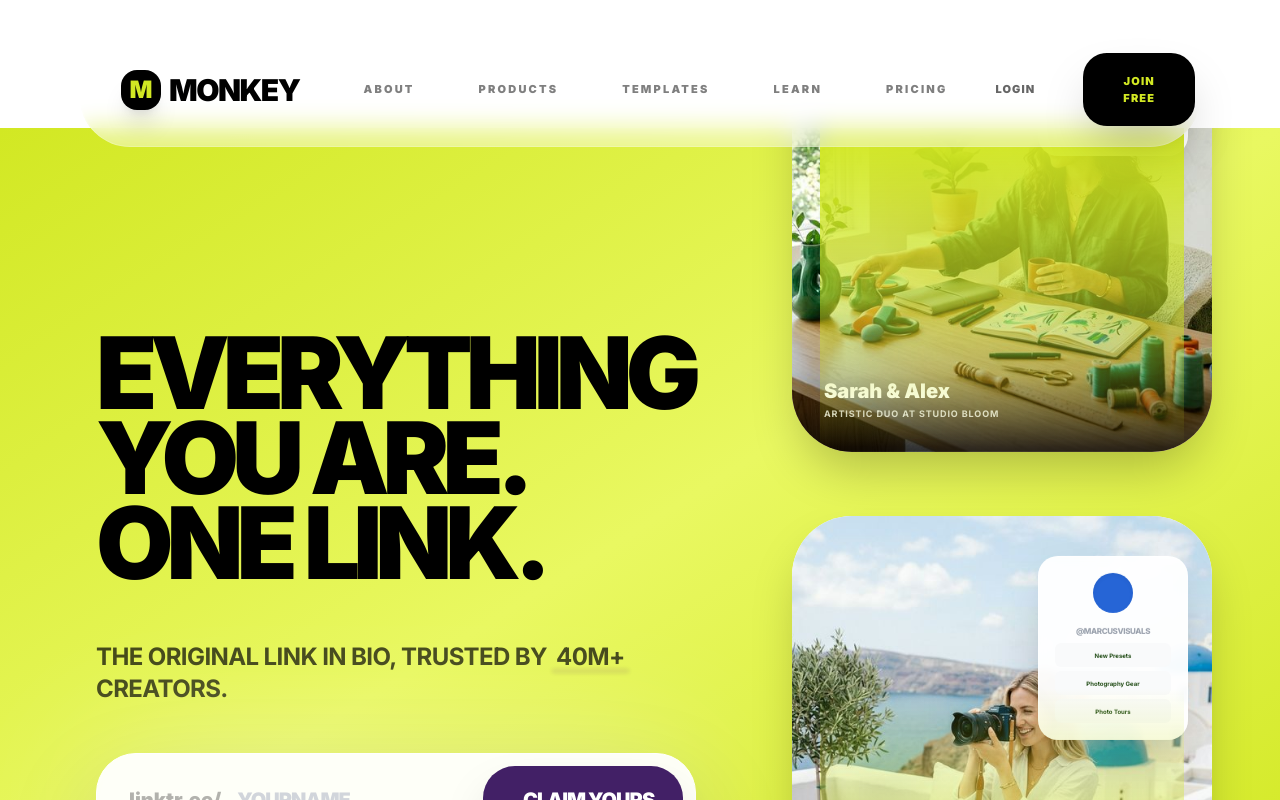
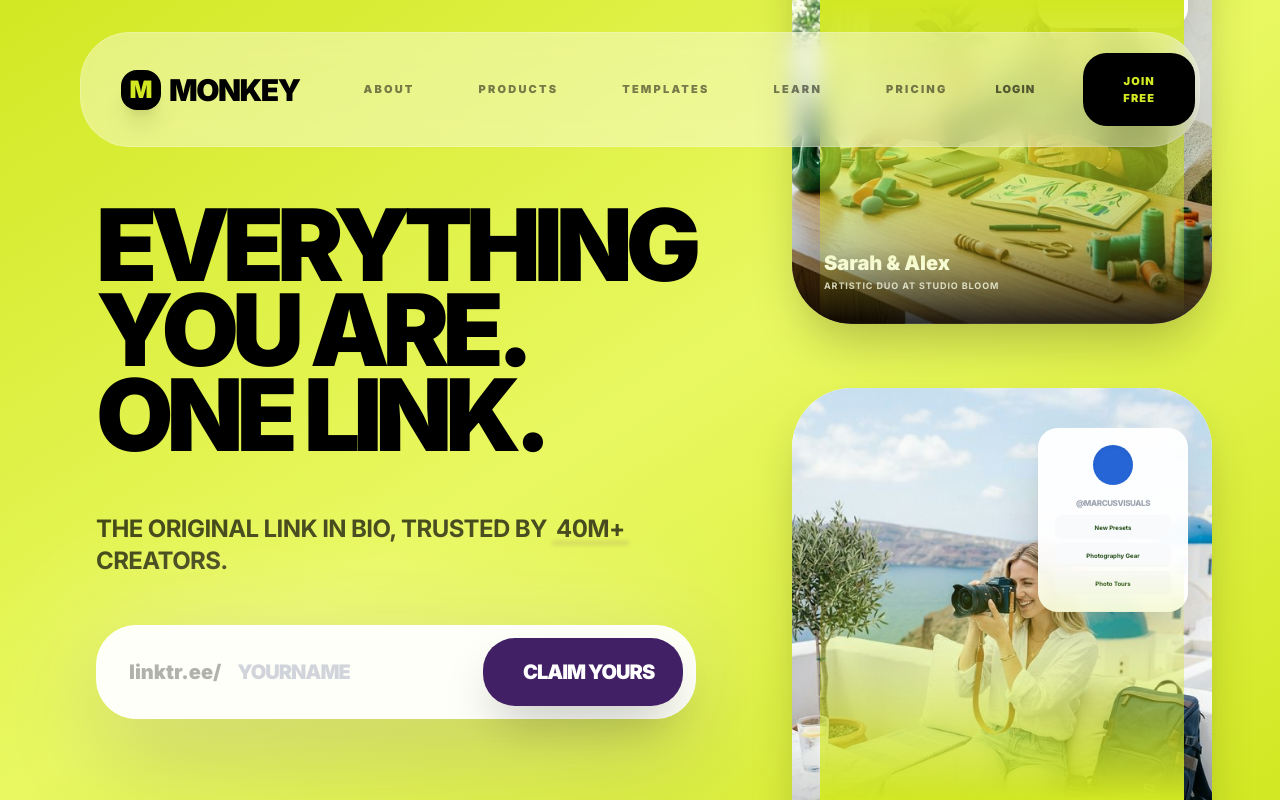
Before and after one commit to dhruv270106/Monkey_Bio, a Next.js app: page / in a window 1280 px wide. Shown: the top 800 px of the page. Built offline with nearby package versions, Linux system fonts and the light colour scheme.

Commit message:
update changes in dashboard

```diff
--- a/src/app/layout.tsx
+++ b/src/app/layout.tsx
@@ -21,7 +21,7 @@ export default function RootLayout({
     <html lang="en">
       <body dir="ltr" className={inter.className}>
         <Navbar />
-        <main className="min-h-screen pt-24 md:pt-32 overflow-x-hidden">
+        <main className="min-h-screen overflow-x-hidden">
           {children}
         </main>
         <Footer />
--- a/src/components/dashboard/DesignSection.tsx
+++ b/src/components/dashboard/DesignSection.tsx
@@ -199,7 +199,7 @@ export default function DesignSection({ profile, setProfile, hasChanges, setHasC
   }
 
   return (
-    <div className="flex-1 flex flex-col bg-white overflow-hidden h-full">
+    <div className="flex-1 flex flex-col bg-white overflow-hidden h-full pt-28 md:pt-36">
       {profile?.font_family && (
         <link
           href={`https://fonts.googleapis.com/css2?family=${profile.font_family.replace(/ /g, '+')}:wght@400;700;900&display=swap`}
@@ -208,7 +208,7 @@ export default function DesignSection({ profile, setProfile, hasChanges, setHasC
       )}
 
       {/* Toolbar */}
-      <div className="h-20 px-8 flex items-center justify-between bg-white border-b border-gray-50 flex-shrink-0 z-50">
+      <div className="px-8 py-6 flex items-center justify-between bg-white border-b border-gray-50 flex-shrink-0 z-50">
          <div className="flex flex-col">
             <h1 className="font-extrabold text-2xl text-secondary">Design Workspace</h1>
             <span className="text-[10px] font-black uppercase text-gray-400 tracking-widest">Live Customization • {activeTab}</span>
```
